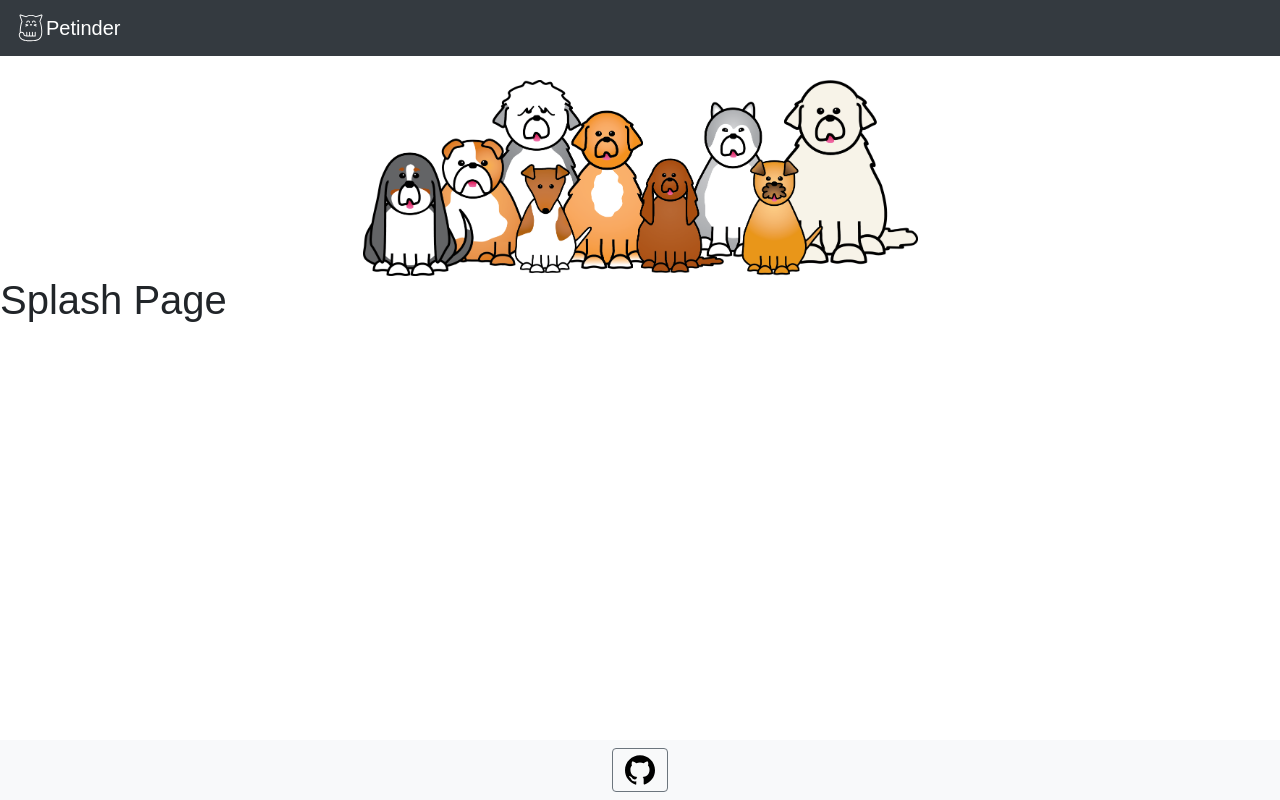
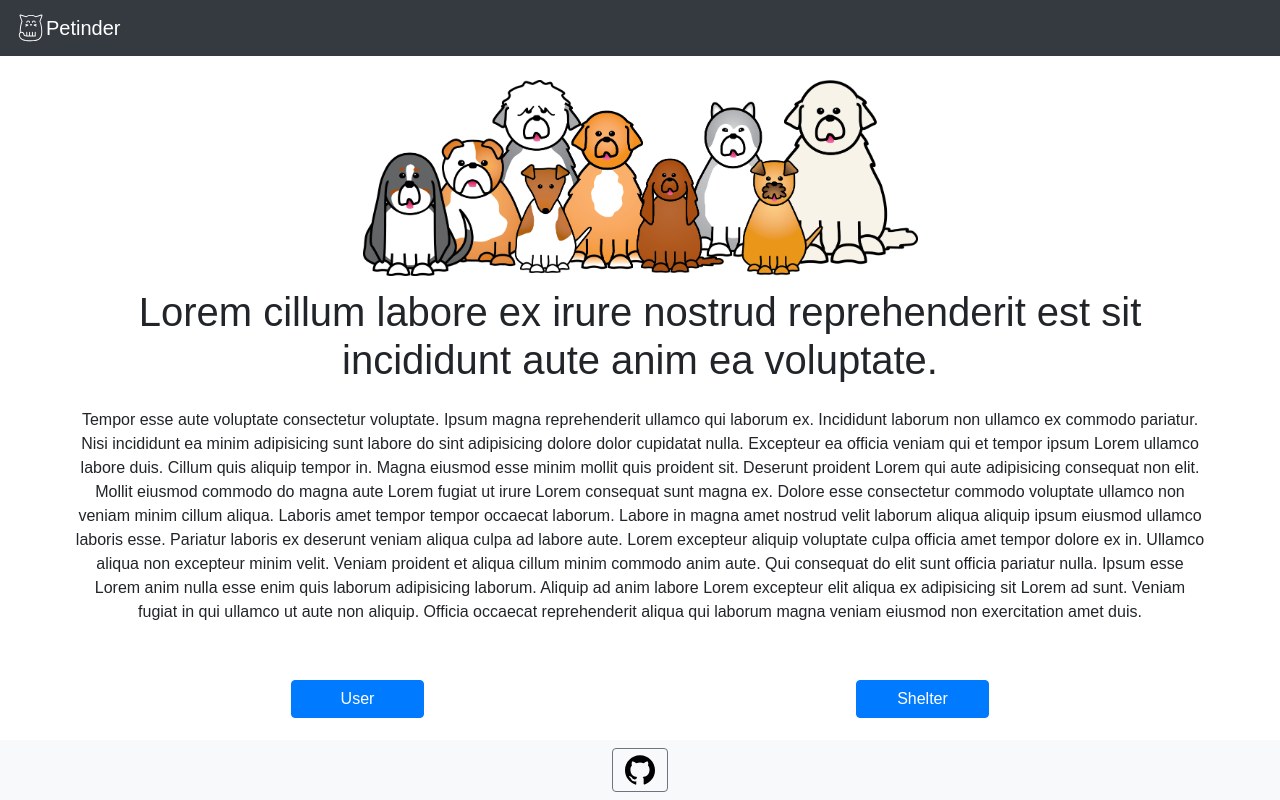
Before and after one commit to adliano/thepetinder_react, a React (Create React App) app in the folder client/: page / in a window 1280 px wide. Built offline with nearby package versions, Linux system fonts and the light colour scheme.

Commit message:
add texts and buttons, need to add evenet listeners

```diff
--- a/client/src/pages/SplashPage.js
+++ b/client/src/pages/SplashPage.js
@@ -1,10 +1,27 @@
 import React, { Component } from 'react'
+// Use Bootstrap Components
+import Container from 'react-bootstrap/Container'
+import Row from 'react-bootstrap/Row'
+import Col from 'react-bootstrap/Col'
+import Button from 'react-bootstrap/Button'
+
 // Use Application Components
 import PetNavbar from '../components/PetNavBar'
 import PetFooter from '../components/PetFooter'
 import PetinderLogo from '../components/PetinderLogo'
 
 class SplashPage extends Component {
+    /**
+     * onButtonClick()
+     * Event listener used for buttons
+     */
+    onButtonClick = (event) => {
+        //Place logic here later
+        let _element = event.target
+
+        console.log(_element)
+
+    }
   /**
    * Render
    */
@@ -12,11 +29,49 @@ class SplashPage extends Component {
     return (
       <>
         <PetNavbar />
-
         <PetinderLogo />
-
-        <h1>Splash Page</h1>
-
+        <Container className='my-2 p-1 text-center'>
+          <Row>
+            <h1>
+              Lorem cillum labore ex irure nostrud reprehenderit est sit
+              incididunt aute anim ea voluptate.
+            </h1>
+          </Row>
+          <Row className='p-3'>
+            <p>
+              Tempor esse aute voluptate consectetur voluptate. Ipsum magna
+              reprehenderit ullamco qui laborum ex. Incididunt laborum non
+              ullamco ex commodo pariatur. Nisi incididunt ea minim adipisicing
+              sunt labore do sint adipisicing dolore dolor cupidatat nulla.
+              Excepteur ea officia veniam qui et tempor ipsum Lorem ullamco
+              labore duis. Cillum quis aliquip tempor in. Magna eiusmod esse
+              minim mollit quis proident sit. Deserunt proident Lorem qui aute
+              adipisicing consequat non elit. Mollit eiusmod commodo do magna
+              aute Lorem fugiat ut irure Lorem consequat sunt magna ex. Dolore
+              esse consectetur commodo voluptate ullamco non veniam minim cillum
+              aliqua. Laboris amet tempor tempor occaecat laborum. Labore in
+              magna amet nostrud velit laborum aliqua aliquip ipsum eiusmod
+              ullamco laboris esse. Pariatur laboris ex deserunt veniam aliqua
+              culpa ad labore aute. Lorem excepteur aliquip voluptate culpa
+              officia amet tempor dolore ex in. Ullamco aliqua non excepteur
+              minim velit. Veniam proident et aliqua cillum minim commodo anim
+              aute. Qui consequat do elit sunt officia pariatur nulla. Ipsum
+              esse Lorem anim nulla esse enim quis laborum adipisicing laborum.
+              Aliquip ad anim labore Lorem excepteur elit aliqua ex adipisicing
+              sit Lorem ad sunt. Veniam fugiat in qui ullamco ut aute non
+              aliquip. Officia occaecat reprehenderit aliqua qui laborum magna
+              veniam eiusmod non exercitation amet duis.
+            </p>
+          </Row>
+          <Row className='my-2 p-3'>
+              <Col>
+              <Button className='w-25' variant='primary'>User</Button>
+              </Col>
+              <Col>
+              <Button className='w-25' variant='primary'>Shelter</Button>
+              </Col>
+          </Row>
+        </Container>
         <PetFooter />
       </>
     )
```
